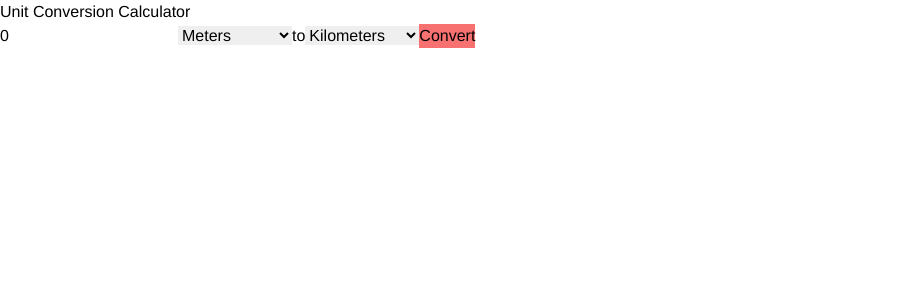
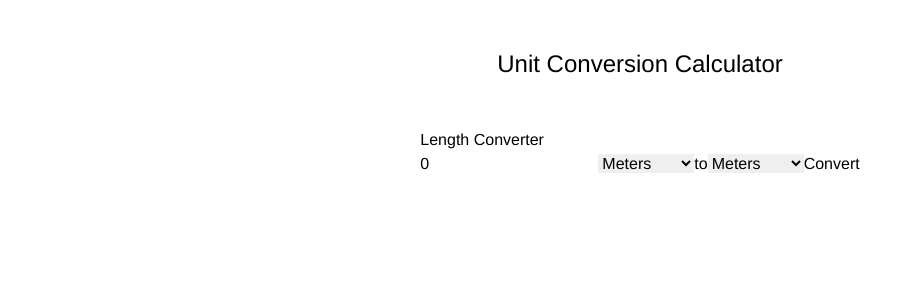
Before and after one commit to samanthacabrera/conversion-calculator, a React (Vite) app: page / in a window 1280 px wide. Shown: the top 300 px of the page, without its empty margins (0-923 px from the left). Built offline with nearby package versions, Linux system fonts and the light colour scheme.

Commit message:
length converter functional

```diff
--- a/src/App.jsx
+++ b/src/App.jsx
@@ -1,80 +1,13 @@
-import React, { useState } from 'react';
-import './App.css'
+import React from 'react';
+import Converter from './Converter';
 
-function App() {
-  const [inputValue, setInputValue] = useState(0);
-  const [unitFrom, setUnitFrom] = useState('meters');
-  const [unitTo, setUnitTo] = useState('kilometers');
-  const [result, setResult] = useState(null);
-
-  const conversions = {
-    length: {
-      meters: 1,
-      kilometers: 0.001,
-      miles: 0.000621371,
-      feet: 3.28084,
-    },
-    volume: {
-      liters: 1,
-      milliliters: 1000,
-      gallons: 0.264172,
-      cups: 4.22675,
-    },
-  };
-
-  const handleConvert = () => {
-    if (unitFrom in conversions.length && unitTo in conversions.length) {
-      setResult((inputValue * conversions.length[unitTo]) / conversions.length[unitFrom]);
-    } else if (unitFrom in conversions.volume && unitTo in conversions.volume) {
-      setResult((inputValue * conversions.volume[unitTo]) / conversions.volume[unitFrom]);
-    } else {
-      setResult('Invalid conversion');
-    }
-  };
-
+const App = () => {
   return (
-    <div className="app">
-      <h1 >Unit Conversion Calculator</h1>
-      <div className="input-group">
-        <input
-          type="number"
-          value={inputValue}
-          onChange={(e) => setInputValue(e.target.value)}
-        />
-        <select value={unitFrom} onChange={(e) => setUnitFrom(e.target.value)}>
-          <optgroup label="Length">
-            <option value="meters">Meters</option>
-            <option value="kilometers">Kilometers</option>
-            <option value="miles">Miles</option>
-            <option value="feet">Feet</option>
-          </optgroup>
-          <optgroup label="Volume">
-            <option value="liters">Liters</option>
-            <option value="milliliters">Milliliters</option>
-            <option value="gallons">Gallons</option>
-            <option value="cups">Cups</option>
-          </optgroup>
-        </select>
-        <span>to</span>
-        <select value={unitTo} onChange={(e) => setUnitTo(e.target.value)}>
-          <optgroup label="Length">
-            <option value="meters">Meters</option>
-            <option value="kilometers">Kilometers</option>
-            <option value="miles">Miles</option>
-            <option value="feet">Feet</option>
-          </optgroup>
-          <optgroup label="Volume">
-            <option value="liters">Liters</option>
-            <option value="milliliters">Milliliters</option>
-            <option value="gallons">Gallons</option>
-            <option value="cups">Cups</option>
-          </optgroup>
-        </select>
-        <button onClick={handleConvert} className="bg-red-400">Convert</button>
-      </div>
-      {result !== null && <h2>Result: {result}</h2>}
+    <div className="flex flex-col items-center">
+      <h1 className="text-2xl my-12">Unit Conversion Calculator</h1>
+      <Converter />
     </div>
   );
-}
+};
 
 export default App;
--- /dev/null
+++ b/src/Converter.jsx
@@ -0,0 +1,45 @@
+import React, { useState } from 'react';
+import { conversionData } from './conversionData';
+
+const Converter = () => {
+  const [inputValue, setInputValue] = useState(0);
+  const [unitFrom, setUnitFrom] = useState('meters');
+  const [unitTo, setUnitTo] = useState('meters');
+  const [result, setResult] = useState(null);
+
+  const handleConvert = () => {
+    const meters = inputValue / conversionData.length.conversions[unitFrom];
+    const convertedValue = meters * conversionData.length.conversions[unitTo];
+    setResult(convertedValue);
+  };
+
+  return (
+    <div>
+      <h2>{conversionData.length.title}</h2>
+      <input
+        type="number"
+        value={inputValue}
+        onChange={(e) => setInputValue(e.target.value)}
+      />
+      <select value={unitFrom} onChange={(e) => setUnitFrom(e.target.value)}>
+        {Object.keys(conversionData.length.conversions).map((unit) => (
+          <option key={unit} value={unit}>
+            {unit.charAt(0).toUpperCase() + unit.slice(1)}
+          </option>
+        ))}
+      </select>
+      <span>to</span>
+      <select value={unitTo} onChange={(e) => setUnitTo(e.target.value)}>
+        {Object.keys(conversionData.length.conversions).map((unit) => (
+          <option key={unit} value={unit}>
+            {unit.charAt(0).toUpperCase() + unit.slice(1)}
+          </option>
+        ))}
+      </select>
+      <button onClick={handleConvert}>Convert</button>
+      {result !== null && <h3>Result: {result}</h3>}
+    </div>
+  );
+};
+
+export default Converter;
--- /dev/null
+++ b/src/conversionData.js
@@ -0,0 +1,11 @@
+export const conversionData = {
+    length: {
+        title: 'Length Converter',
+        conversions: {
+            meters: 1,
+            kilometers: 0.001,
+            miles: 0.000621371,
+            feet: 3.28084,
+        },
+    },
+};
```
